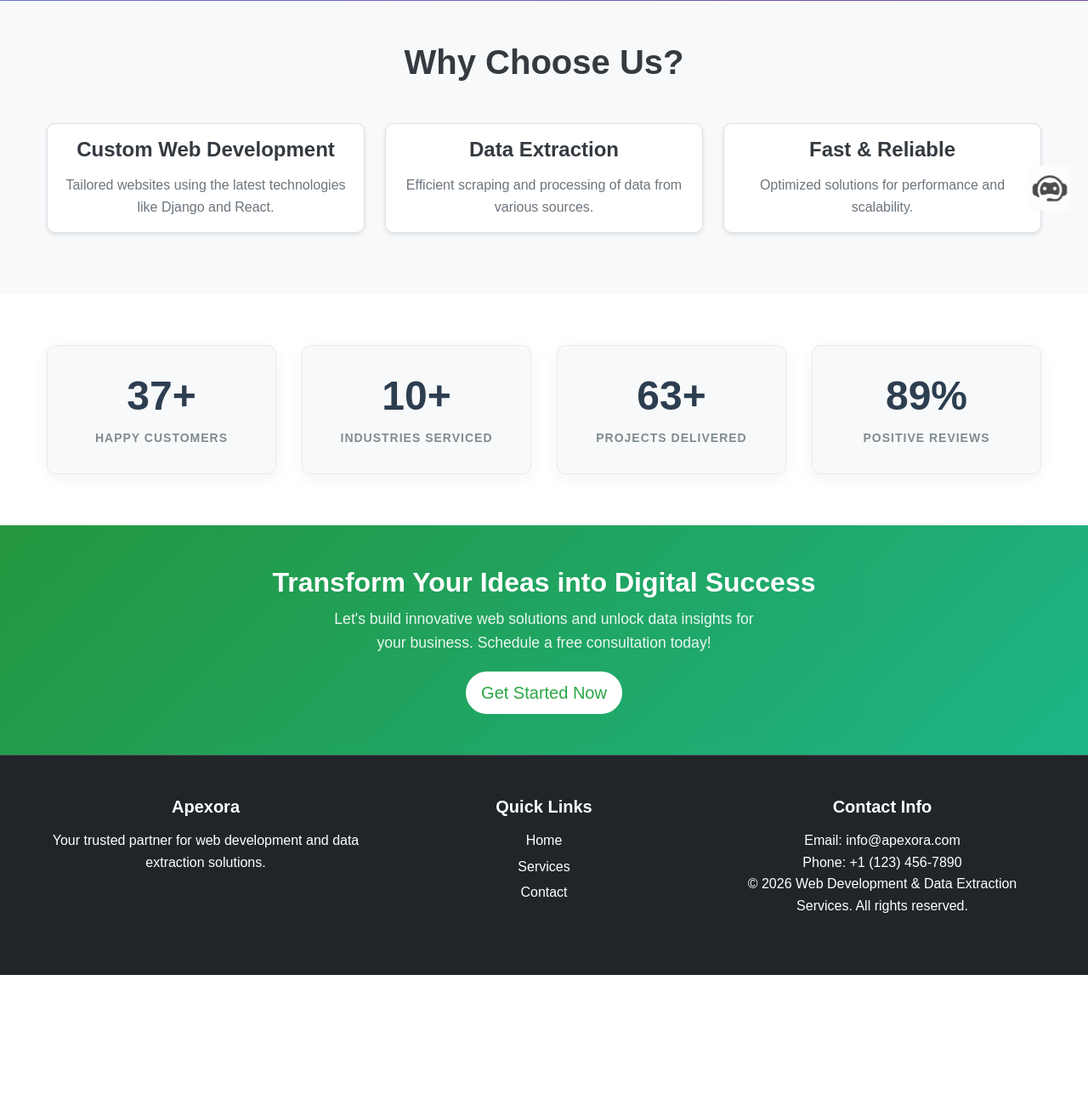
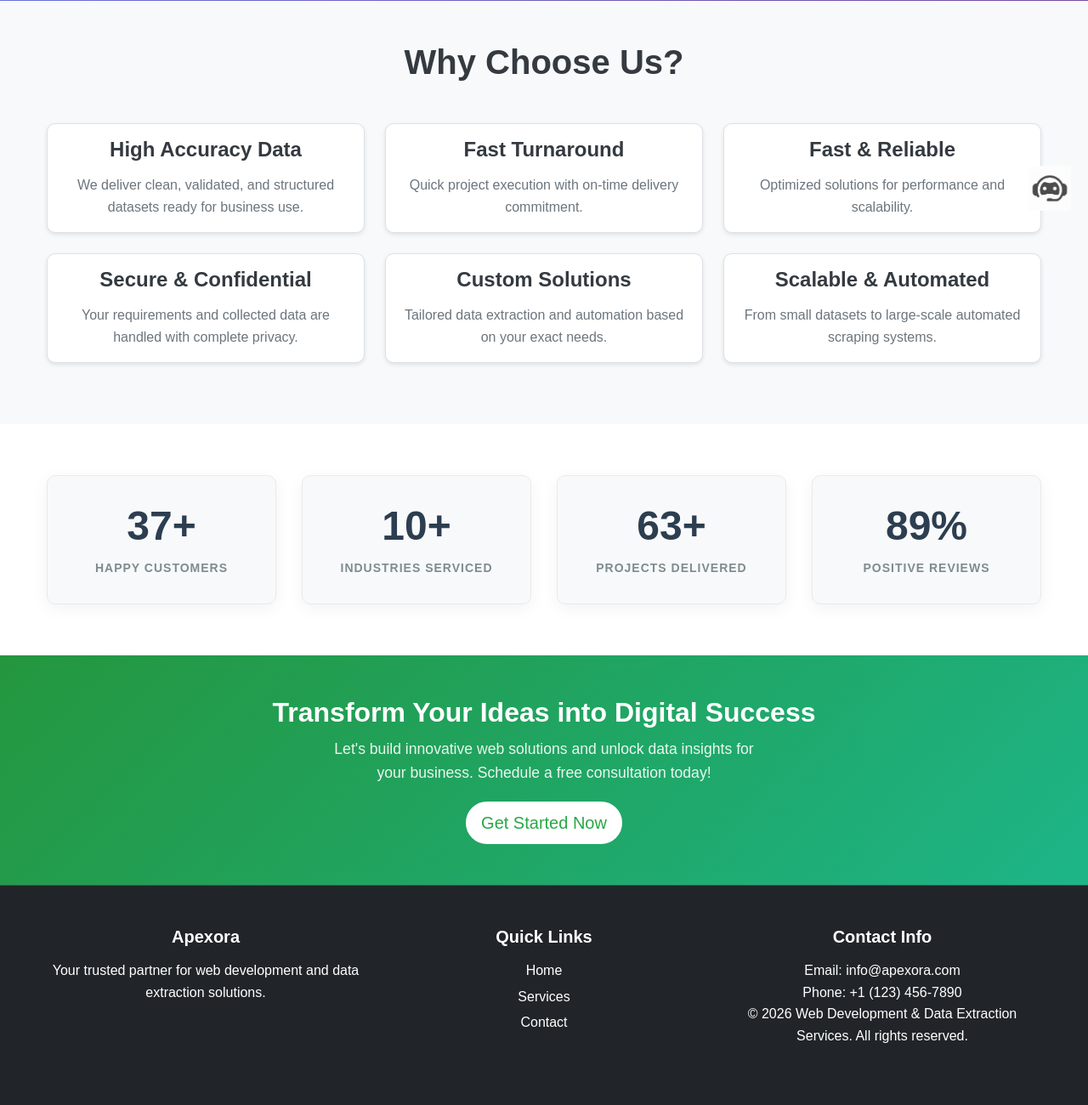
Before and after one commit to RajRajput047/Apexora, a Django app: page / in a window 1280 px wide. Shown: the part 532-1832 px from the top of the page at 85% size. Before the commit the page ends 1679 px from the top, so only its background shows below. Run offline with Django 4.2, Linux system fonts and the light colour scheme.

Commit message:
addition

```diff
--- a/website/templates/website/home.html
+++ b/website/templates/website/home.html
@@ -20,8 +20,8 @@
                 <div class="card feature-card h-100 text-center">
                     <div class="card-body">
                         <i class="fas fa-code feature-icon"></i>
-                        <h4 class="card-title">Custom Web Development</h4>
-                        <p class="card-text">Tailored websites using the latest technologies like Django and React.</p>
+                        <h4 class="card-title">High Accuracy Data</h4>
+                        <p class="card-text">We deliver clean, validated, and structured datasets ready for business use.</p>
                     </div>
                 </div>
             </div>
@@ -29,8 +29,8 @@
                 <div class="card feature-card h-100 text-center">
                     <div class="card-body">
                         <i class="fas fa-database feature-icon"></i>
-                        <h4 class="card-title">Data Extraction</h4>
-                        <p class="card-text">Efficient scraping and processing of data from various sources.</p>
+                        <h4 class="card-title">Fast Turnaround</h4>
+                        <p class="card-text">Quick project execution with on-time delivery commitment.</p>
                     </div>
                 </div>
             </div>
@@ -40,6 +40,35 @@
                         <i class="fas fa-rocket feature-icon"></i>
                         <h4 class="card-title">Fast & Reliable</h4>
                         <p class="card-text">Optimized solutions for performance and scalability.</p>
+                    </div>
+                </div>
+            </div>
+        </div>
+        <div class="row">
+            <div class="col-md-4 mb-4">
+                <div class="card feature-card h-100 text-center">
+                    <div class="card-body">
+                        <i class="fas fa-code feature-icon"></i>
+                        <h4 class="card-title">Secure & Confidential</h4>
+                        <p class="card-text">Your requirements and collected data are handled with complete privacy.</p>
+                    </div>
+                </div>
+            </div>
+            <div class="col-md-4 mb-4">
+                <div class="card feature-card h-100 text-center">
+                    <div class="card-body">
+                        <i class="fas fa-database feature-icon"></i>
+                        <h4 class="card-title">Custom Solutions</h4>
+                        <p class="card-text">Tailored data extraction and automation based on your exact needs.</p>
+                    </div>
+                </div>
+            </div>
+            <div class="col-md-4 mb-4">
+                <div class="card feature-card h-100 text-center">
+                    <div class="card-body">
+                        <i class="fas fa-rocket feature-icon"></i>
+                        <h4 class="card-title">Scalable & Automated</h4>
+                        <p class="card-text">From small datasets to large-scale automated scraping systems.</p>
                     </div>
                 </div>
             </div>
```
